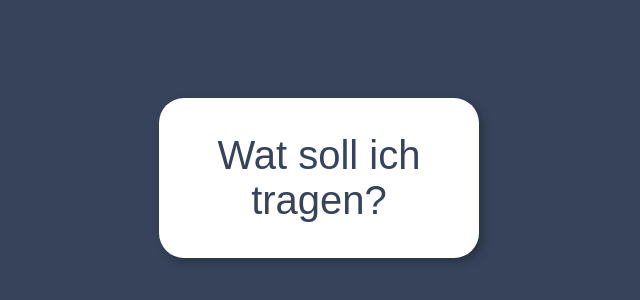
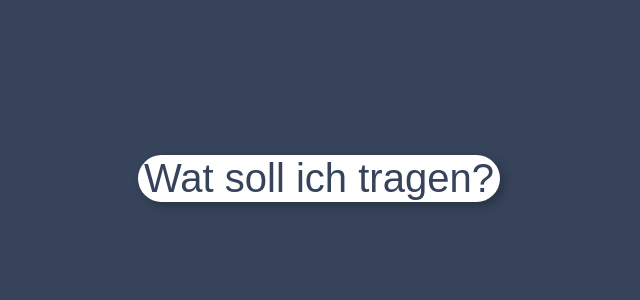
Before and after one commit to JanRaadts/watsollichtragen, an Angular app: page / in a window 1280 px wide. Shown: the part 222-522 px from the top of the page, without its empty margins (321-961 px from the left). Built offline with nearby package versions, Linux system fonts and the light colour scheme; what ngx-lottie would draw is missing.

Commit message:
added another lottie transition

```diff
--- a/src/app/components/weather/weather.component.scss
+++ b/src/app/components/weather/weather.component.scss
@@ -9,8 +9,9 @@
 }
 
 .btn{
-    height: 20vh;
-    width: 40vh;
+    height: auto;
+    max-width: 80vw;
+    width: auto;
     font-size: 2.5rem;
     color: #36435A;
     border: none;
--- a/src/app/components/weather/weather.component.ts
+++ b/src/app/components/weather/weather.component.ts
@@ -24,7 +24,7 @@ export class WeatherComponent {
 
   // This is the option that uses the package's AnimationOption interface
   options: AnimationOptions = {
-    path: '../../assets/lottie/9793-thermometer.json'
+    path: '../../assets/lottie/69847-pulsing-sun.json'
   };
 
 
```
Also changed, not shown: src/assets/lottie/69847-pulsing-sun.json (added, +1 -0 lines).
